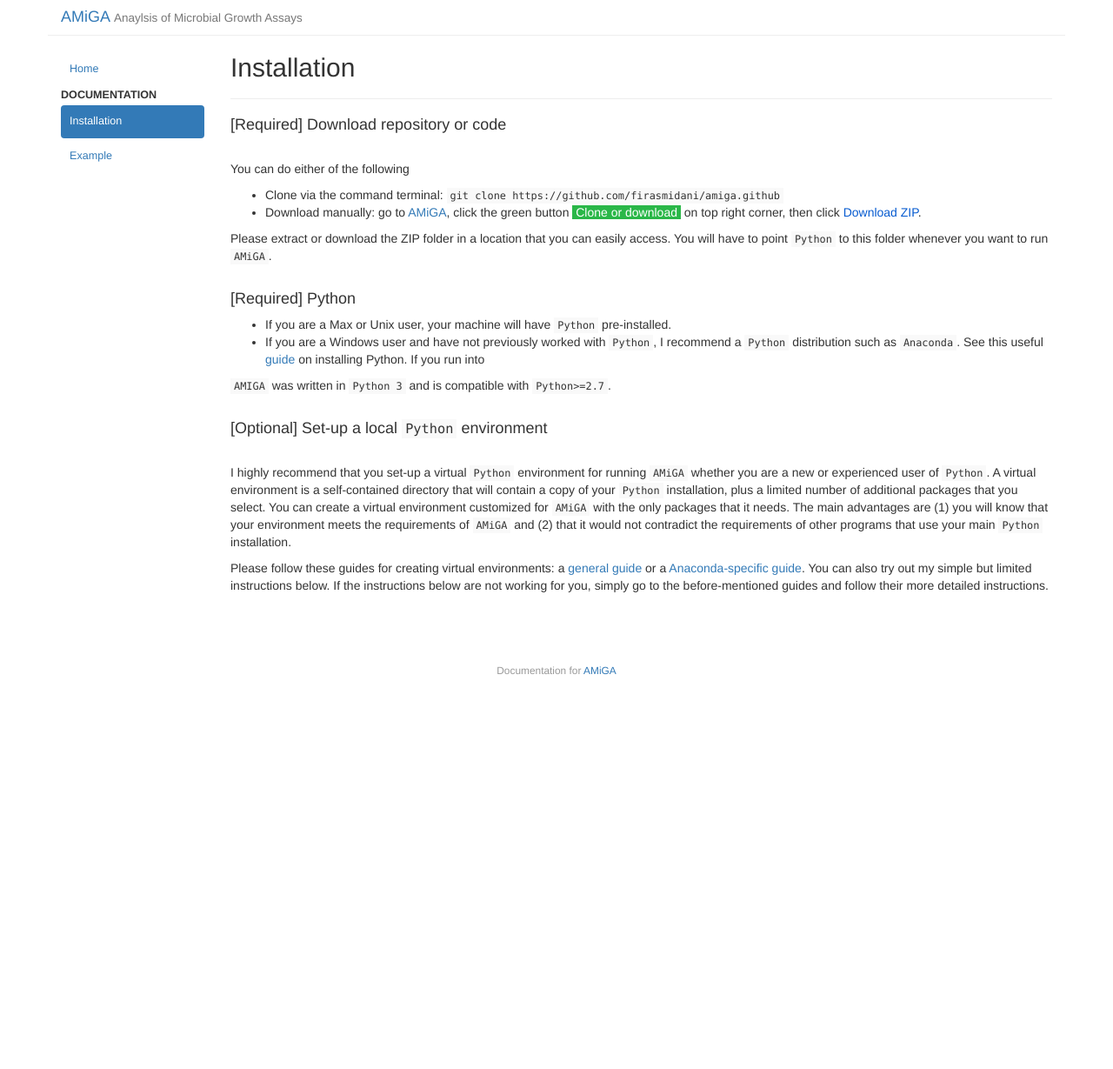
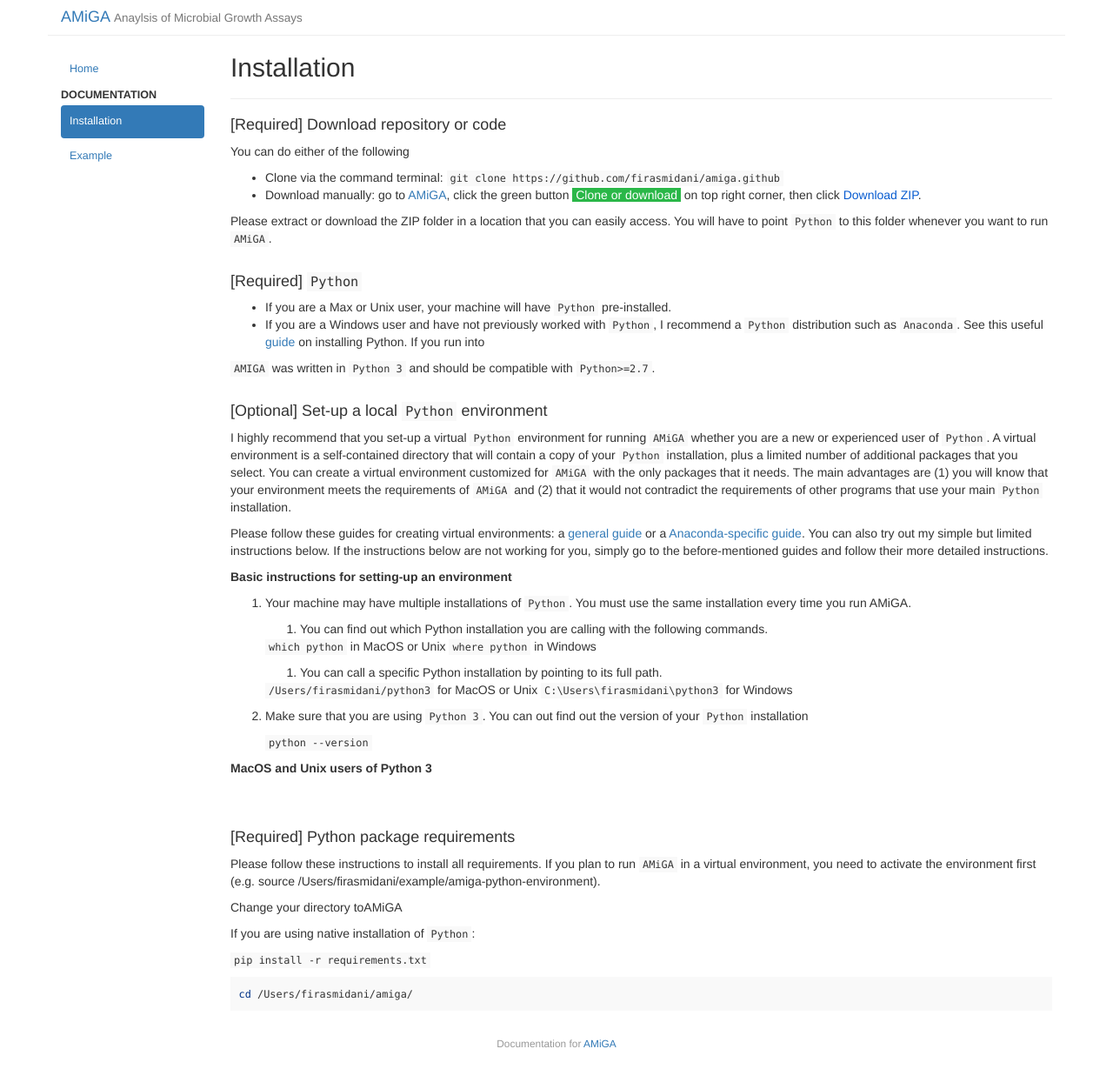
Before and after one commit to firasmidani/amiga, a Jekyll site: the page built from docs/_posts/2020-03-23-installation.md, in a window 1280 px wide. Shown: the whole page at 87% size. Built offline with Jekyll 4.4.1, drawn with Linux system fonts in a browser that asks for light colours; before the commit the page ends 900 px from its top, so only the background shows below that.

Commit message:
more Python and virtual environment installation notes

````diff
--- a/docs/_posts/2020-03-23-installation.md
+++ b/docs/_posts/2020-03-23-installation.md
@@ -7,7 +7,6 @@
 
 #### [Required] Download repository or code
 
-<br />
 You can do either of the following
 <br />
 - Clone via the command terminal: `git clone https://github.com/firasmidani/amiga.github`
@@ -16,19 +15,58 @@
 Please extract or download the ZIP folder in a location that you can easily access. You will have to point `Python` to this folder whenever you want to run `AMiGA`.
 <br /><br />
 
-#### [Required] Python
+#### [Required] `Python`
 
 * If you are a Max or Unix user, your machine will have `Python` pre-installed.
 * If you are a Windows user and have not previously worked with `Python`, I recommend a `Python` distribution such as `Anaconda`. See this useful [guide](https://fangohr.github.io/blog/installation-of-python-spyder-numpy-sympy-scipy-pytest-matplotlib-via-anaconda.html) on installing Python. If you run into
 
-`AMIGA` was written in `Python 3` and is compatible with `Python>=2.7`.
+`AMIGA` was written in `Python 3` and should be compatible with `Python>=2.7`.
 <br /><br />
 
 #### [Optional] Set-up a local `Python` environment
 
-<br />
 I highly recommend that you set-up a virtual `Python` environment for running `AMiGA` whether you are a new or experienced user of `Python`.  A virtual environment is a self-contained directory that will contain a copy of your `Python` installation, plus a limited number of additional packages that you select. You can create a virtual environment customized for `AMiGA` with the only packages that it needs. The main advantages are (1) you will know that your environment meets the requirements of `AMiGA` and (2) that it would not contradict the requirements of other programs that use your main `Python` installation.
 
 Please follow these guides for creating virtual environments: a <a href="https://packaging.python.org/guides/installing-using-pip-and-virtual-environments/">general guide</a> or a <a href="https://uoa-eresearch.github.io/eresearch-cookbook/recipe/2014/11/20/conda/">Anaconda-specific guide</a>. You can also try out my simple but limited instructions below. If the instructions below are not working for you, simply go to the before-mentioned guides and follow their more detailed instructions.
 
+**Basic instructions for setting-up an environment**
+
+1. Your machine may have multiple installations of `Python`. You must use the same installation every time you run AMiGA.
+
+    1. You can find out which Python installation you are calling with the following commands.
+
+    `which python` in MacOS or Unix
+    `where python` in Windows
+
+    2. You can call a specific Python installation by pointing to its full path.
+
+    `/Users/firasmidani/python3`  for MacOS or Unix
+    `C:\Users\firasmidani\python3` for Windows
+
+2. Make sure that you are using `Python 3`. You can out find out the version of your `Python` installation
+
+    `python --version`
+
+**MacOS and Unix users of Python 3**
+
+
 <br /><br />
+
+
+#### [Required] Python package requirements
+
+Please follow these instructions to install all requirements. If you plan to run `AMiGA` in a virtual environment, you need to activate the environment first (e.g. source /Users/firasmidani/example/amiga-python-environment).
+
+Change your directory toAMiGA
+
+
+If you are using native installation of `Python`:
+
+```pip install -r requirements.txt```
+
+
+
+
+```bash
+cd /Users/firasmidani/amiga/
+```
````
